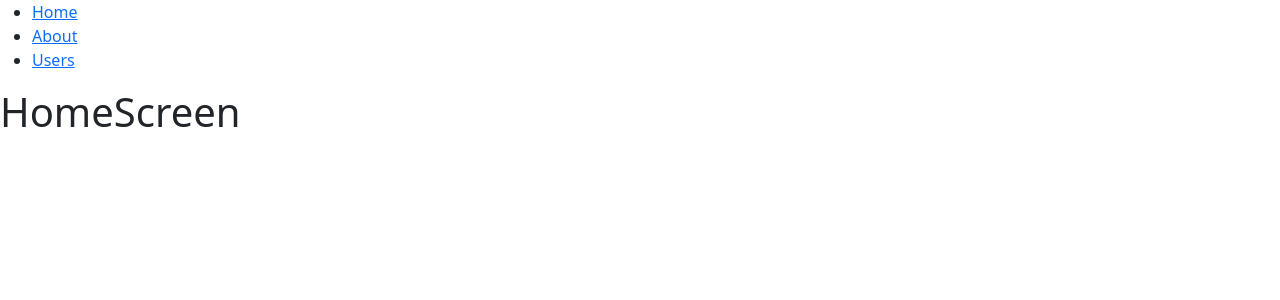
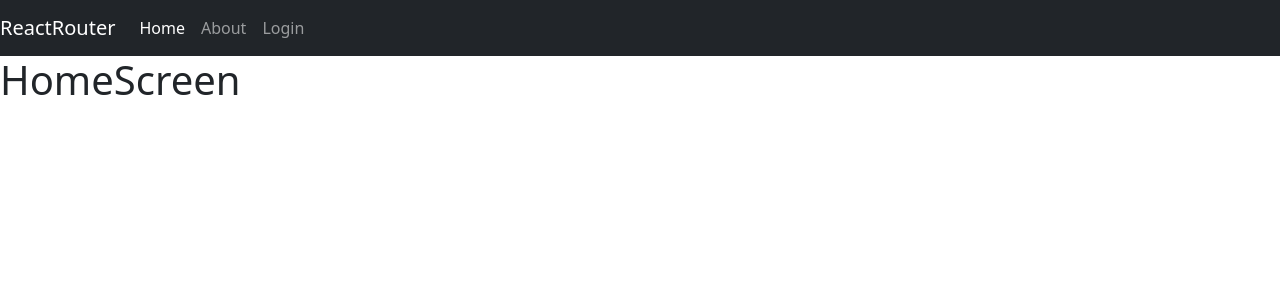
Before and after one commit to Dread-Code/router-example, a React (Create React App) app: page / in a window 1280 px wide. Shown: the top 300 px of the page. Built offline with nearby package versions, Linux system fonts and the light colour scheme.

Commit message:
Navbar refactored

```diff
--- a/src/components/Navbar/NavBar.jsx
+++ b/src/components/Navbar/NavBar.jsx
@@ -1,20 +1,45 @@
 import React from "react";
-import { Link } from "react-router-dom";
-
+import { Link, NavLink } from "react-router-dom";
+/**
+ * NAVLINK is use for the activeClassName,
+ * this is functional because we could use
+ * some interactive class here.
+ *
+ */
 export const NavBar = () => {
   return (
-    <nav>
-      <ul>
-        <li>
-          <Link to="/">Home</Link>
-        </li>
-        <li>
-          <Link to="/about">About</Link>
-        </li>
-        <li>
-          <Link to="/users">Users</Link>
-        </li>
-      </ul>
+    <nav className="navbar navbar-expand-sm navbar-dark bg-dark">
+      <Link className="navbar-brand" to="/">
+        ReactRouter
+      </Link>
+      <div className="collapse navbar-collapse">
+        <div className="navbar-nav">
+          <NavLink
+            activeClassName="active"
+            exact
+            to="/"
+            className="nav-item nav-link"
+          >
+            Home
+          </NavLink>
+          <NavLink
+            activeClassName="active"
+            exact
+            to="/about"
+            className="nav-item nav-link"
+          >
+            About
+          </NavLink>
+          <NavLink
+            activeClassName="active"
+            exact
+            to="/login"
+            className="nav-item nav-link"
+          >
+            Login
+          </NavLink>
+        </div>
+      </div>
     </nav>
   );
 };
```
